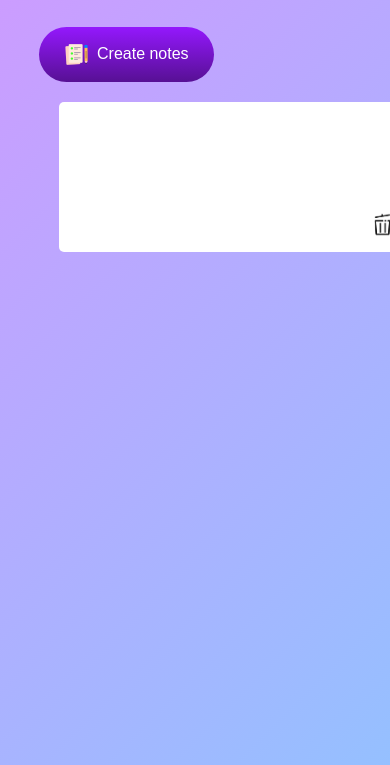
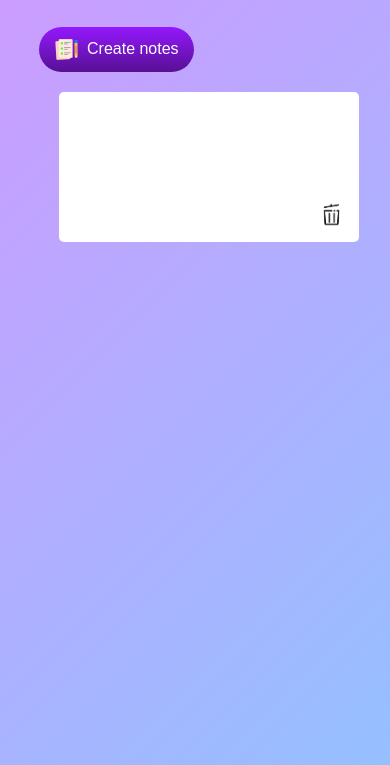
Before and after one commit to Zainrazaq/Note-app, a plain HTML site: page index.html in a window 390 px wide. Both pictures are taken after a click on the button "Create notes". Shown: the part 79-844 px from the top of the page. Drawn offline with Linux system fonts and the light colour scheme.

Commit message:
modified css

```diff
--- a/style.css
+++ b/style.css
@@ -63,3 +63,21 @@ background: transparent;
     right: 15px;
     cursor: pointer;
 }
+
+@media  (max-width: 600px) {
+
+    .input-box{
+
+        max-width: 400px;
+
+    }
+
+  }
+  @media (max-width:500px) {
+      .input-box{
+          max-width: 300px;
+      }
+      .container button{
+   padding: 10px 15px;
+      }
+  }
```
